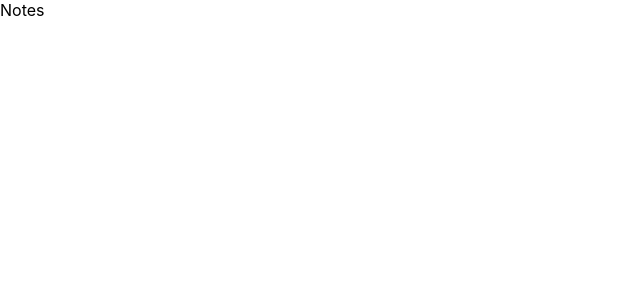
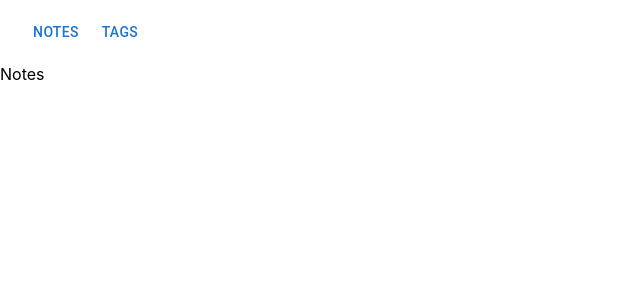
Before and after one commit to arminekhachatryan94/notes-app, a React (Create React App) app in the folder frontend/: page / in a window 1280 px wide. Shown: the top 300 px of the page, without its empty margins (0-640 px from the left). Built offline with nearby package versions, Linux system fonts and the light colour scheme.

Commit message:
create and use navbar

```diff
--- a/frontend/src/App.tsx
+++ b/frontend/src/App.tsx
@@ -3,9 +3,11 @@ import { Route, Routes } from "react-router-dom";
 
 import Notes from './Pages/Notes';
 import Tags from './Pages/Tags';
+import Navbar from './Components/Navbar';
 
 function App() {
   return (<>
+      <Navbar />
       <Routes>
         <Route path="/" element={<Notes/>} />
         <Route path="/notes" element={<Notes/>} />
--- /dev/null
+++ b/frontend/src/Components/Navbar.tsx
@@ -0,0 +1,22 @@
+import AppBar from '@mui/material/AppBar';
+import Box from '@mui/material/Box';
+import Toolbar from '@mui/material/Toolbar';
+import Typography from '@mui/material/Typography';
+import Button from '@mui/material/Button';
+import Notes from '../Pages/Notes';
+import { Link, Route } from 'react-router-dom';
+
+const Navbar = () => {
+  return (
+    <Box>
+      <AppBar position="static" elevation={0}>
+        <Toolbar style={{ background: 'white' }}>
+          <Link to="/notes"><Button color="primary">Notes</Button></Link>
+          <Link to="/tags"><Button color="primary">Tags</Button></Link>
+        </Toolbar>
+      </AppBar>
+    </Box>
+  )
+}
+
+export default Navbar;
```
